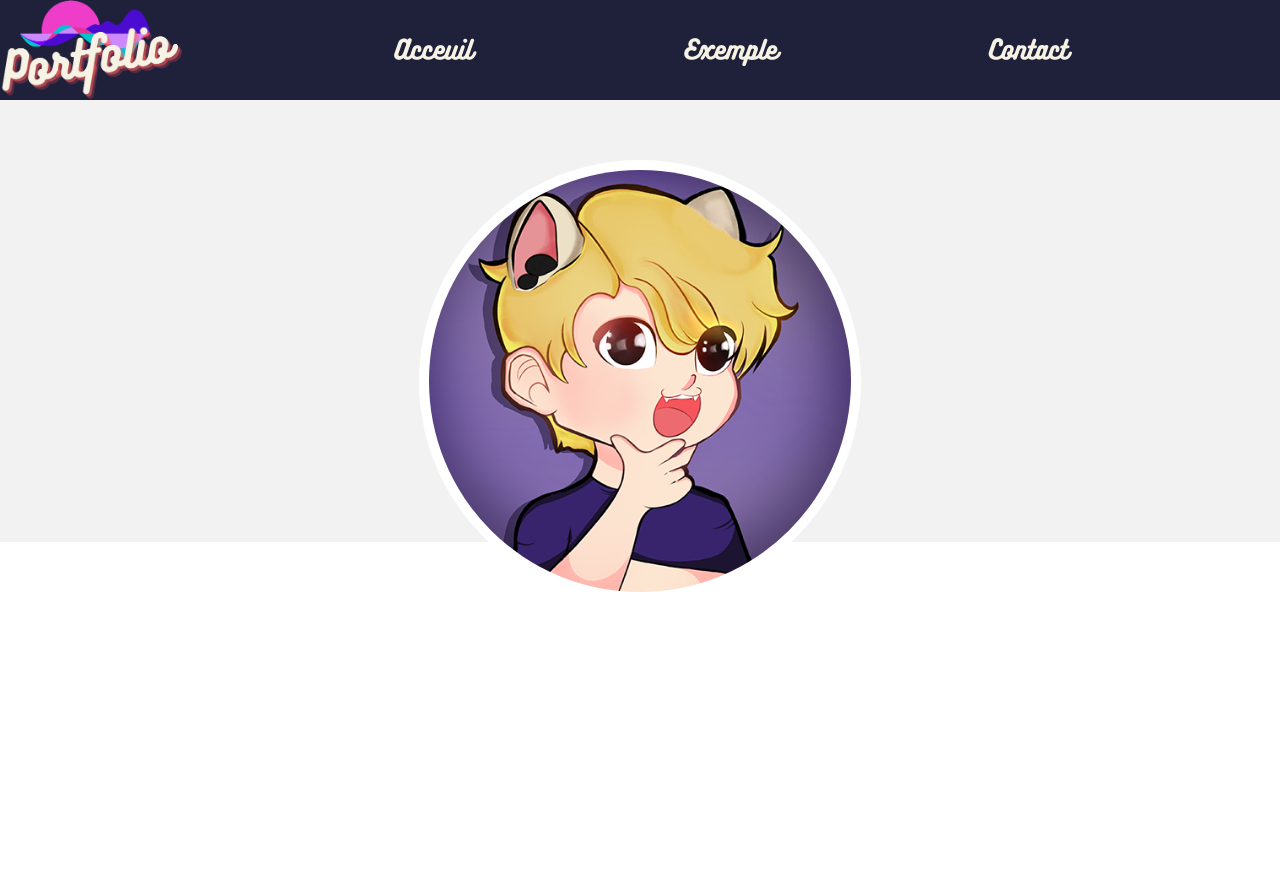
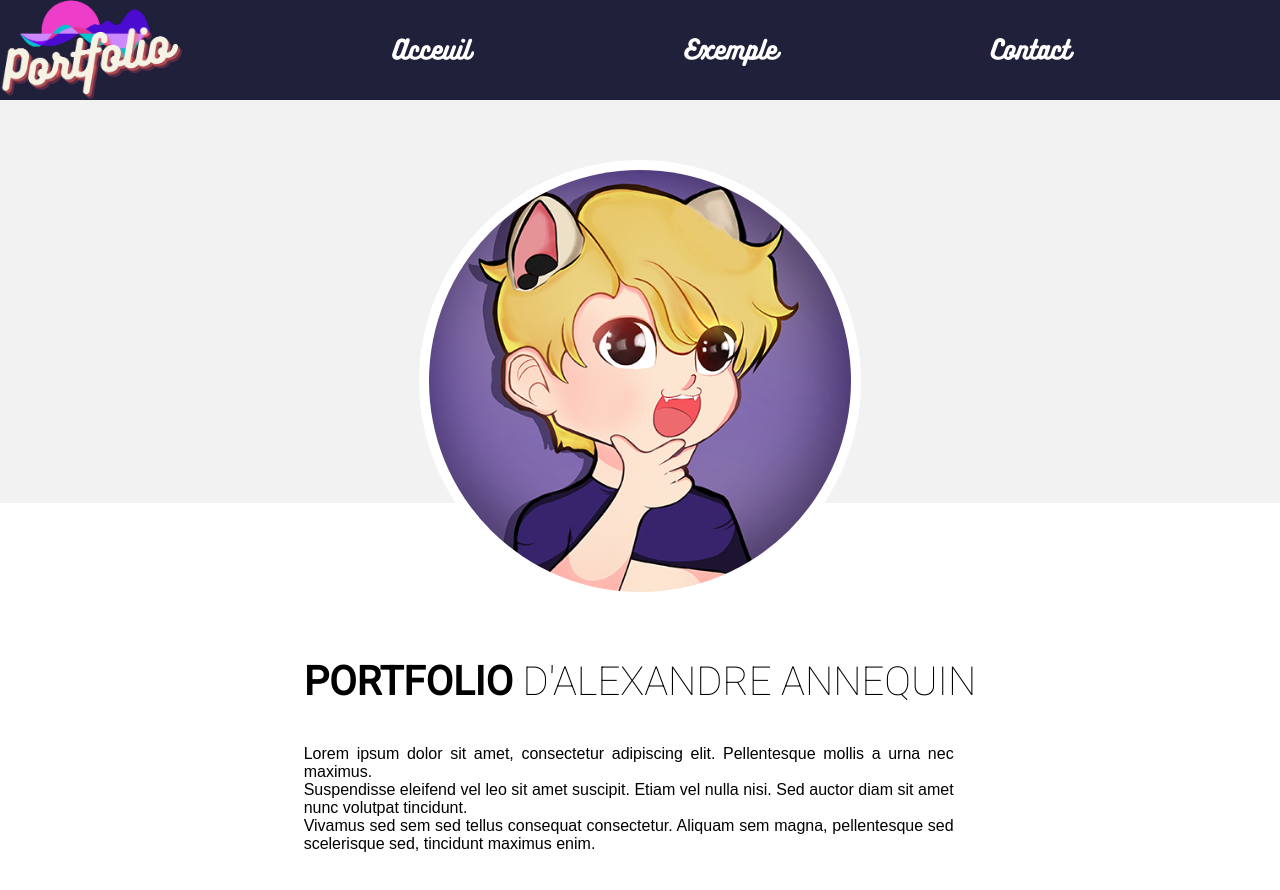
Before and after one commit to shaopix/Portfolio, a Vue app: page / in a window 1280 px wide. Shown: the top 890 px of the page. Before the commit the page ends 800 px from the top, so only its background shows below. Built offline with nearby package versions, Linux system fonts and the light colour scheme.

Commit message:
add menu effect add second section

```diff
--- a/src/App.vue
+++ b/src/App.vue
@@ -4,8 +4,24 @@
       <HeaderApp></HeaderApp>
     </div>
     <div>
-      <ContainerSection background-color="#f2f2f2">
+      <ContainerSection background-color="#f2f2f2" justify-content="center">
         <ImageProfil></ImageProfil>
+      </ContainerSection>
+      <ContainerSection background-color="#ffffff" justify-content="center">
+        <section class="principal-titre-container">
+          <h1 class="principal-title">
+            <span class="bold">Portfolio</span> d'Alexandre Annequin
+          </h1>
+          <p class="sumarry-page">
+            Lorem ipsum dolor sit amet, consectetur adipiscing elit.
+            Pellentesque mollis a urna nec maximus.
+            <br />Suspendisse eleifend vel leo sit amet suscipit. Etiam vel
+            nulla nisi. Sed auctor diam sit amet nunc volutpat tincidunt.
+            <br />Vivamus sed sem sed tellus consequat consectetur. Aliquam sem
+            magna, pellentesque sed scelerisque sed, tincidunt maximus enim.
+
+          </p>
+        </section>
       </ContainerSection>
     </div>
   </div>
@@ -22,8 +38,8 @@ export default defineComponent({
   components: {
     HeaderApp,
     ContainerSection,
-    ImageProfil
-},
+    ImageProfil,
+  },
   setup() {
     return {};
   },
@@ -39,4 +55,23 @@ body {
   display: flex;
   margin: 0;
 }
+.principal-titre-container {
+  position: relative;
+  top: 115px;
+  text-align: center;
+  .principal-title {
+    font-family: "Roboto", sans-serif;
+    font-weight: 200;
+    font-size: 40px;
+    text-transform: uppercase;
+    .bold {
+      font-weight: bold;
+    }
+
+  }
+  .sumarry-page {
+      width: 650px;
+      text-align: justify;
+    }
+}
 </style>
--- a/src/assets/global.css
+++ b/src/assets/global.css
@@ -1,5 +1,8 @@
 /* CSS global de l'application */
 @import url('https://fonts.googleapis.com/icon?family=Material+Icons');
+@import url('https://fonts.googleapis.com/css2?family=Roboto:wght@100&display=swap');
+@import url('https://fonts.googleapis.com/css2?family=Roboto:wght@100;400&display=swap');
+
 body {
     font-family: 'Dosis', sans-serif;
  }
--- a/src/components/ContainerSection.vue
+++ b/src/components/ContainerSection.vue
@@ -8,12 +8,27 @@ import { defineComponent, reactive } from "vue";
 
 export default defineComponent({
   name: "MainSection",
-  props: ["backgroundColor", "height"],
+  props:{
+    backgroundColor:{
+      type: String,
+      default: "#ffffff"
+    },
+    height:{
+      type: Number,
+      default: 403
+    },
+    justifyContent:{
+      type: String,
+      default:"flex-start"
+    }
+
+  },
   methods: {},
   setup(props) {
     const styleObject = reactive({
       "background-color": props.backgroundColor,
       height: `${props.height}px`,
+      "justify-content": props.justifyContent,
     });
     return { styleObject };
   },
@@ -22,7 +37,6 @@ export default defineComponent({
 <style scoped lang="scss">
 .section-background {
   display: flex;
-  justify-content: center;
   width: 100%;
 }
 </style>
--- a/src/components/MainMenu.vue
+++ b/src/components/MainMenu.vue
@@ -1,8 +1,8 @@
 <template>
   <div class="menu">
-    <div class="menu__link">Acceuil</div>
-    <summary class="menu__link">Exemple</summary>
-    <div class="menu__link">Contact</div>
+    <div class="menu__link hover-effect">Acceuil</div>
+    <summary class="menu__link hover-effect">Exemple</summary>
+    <div class="menu__link hover-effect" >Contact</div>
   </div>
 </template>
 <script lang="ts">
@@ -27,6 +27,25 @@ export default defineComponent({
     height: 100%;
     color: #f6f3e4;
     cursor: pointer;
+    padding: 4px;
+
   }
+  .hover-effect {
+  --b: 0.1em;   /* the thickness of the line */
+  --c: #1095c1; /* the color */
+
+  color: #0000;
+  padding-block: var(--b);
+  background:
+    linear-gradient(var(--c) 50%,#fff 0) 0% calc(100% - var(--_p,0%))/100% 200%,
+    linear-gradient(var(--c) 0 0) 0% var(--_p,0%)/var(--_p,0%) var(--b) no-repeat;
+  -webkit-background-clip: text,padding-box;
+          background-clip: text,padding-box;
+  transition: .3s var(--_s,0s) linear,background-size .3s calc(.3s - var(--_s,0s));
+}
+.hover-effect:hover {
+  --_p: 100%;
+  --_s: .3s;
+}
 }
 </style>
```
